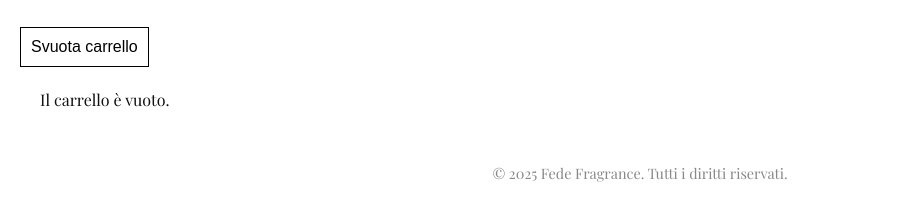
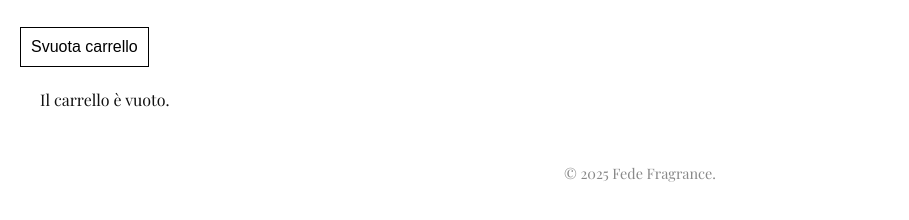
Before and after one commit to FedElsi/tps, a plain HTML site: page Fede Fragrances/carrello.html in a window 1280 px wide. Shown: the part 248-468 px from the top of the page, without its empty margins (0-909 px from the left). Drawn offline with nearby package versions, Linux system fonts and the light colour scheme.

Commit message:
carrello.html

```diff
--- a/Fede Fragrances/carrello.html
+++ b/Fede Fragrances/carrello.html
@@ -27,7 +27,7 @@
   </main>
 
   <footer>
-    <p>&copy; 2025 Fede Fragrance. Tutti i diritti riservati.</p>
+    <p>&copy; 2025 Fede Fragrance.</p>
   </footer>
 
   <script src="script.js"></script>
```
